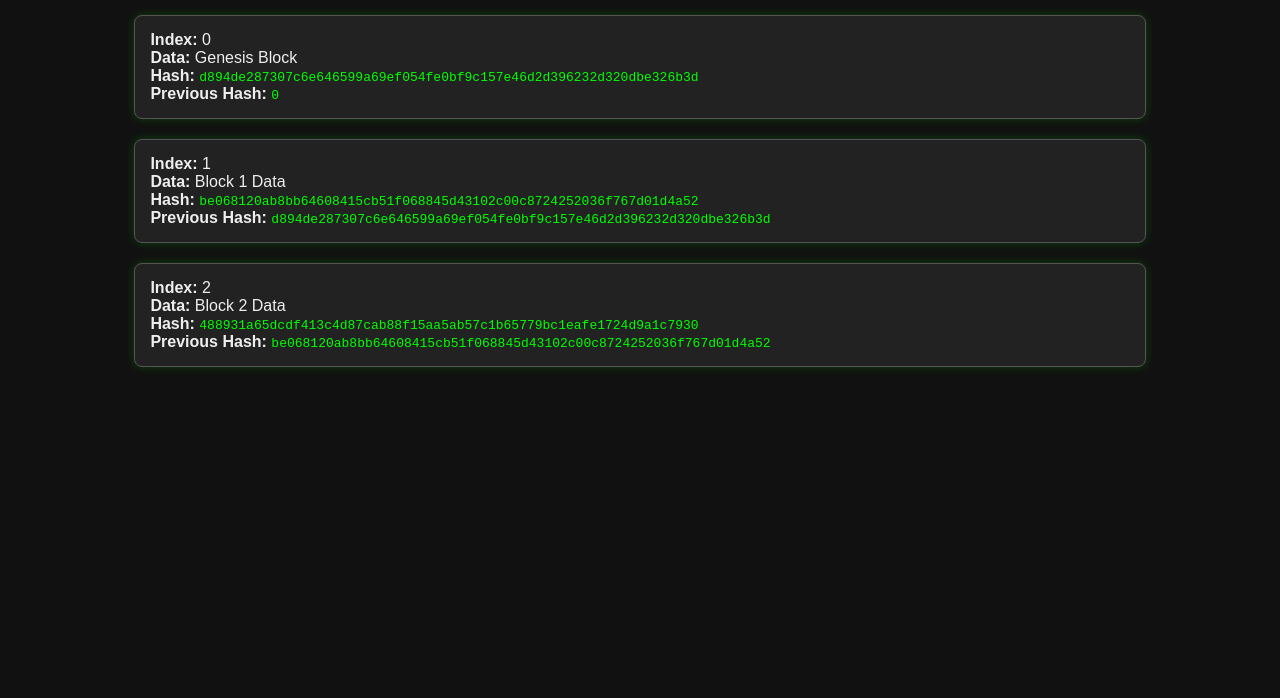
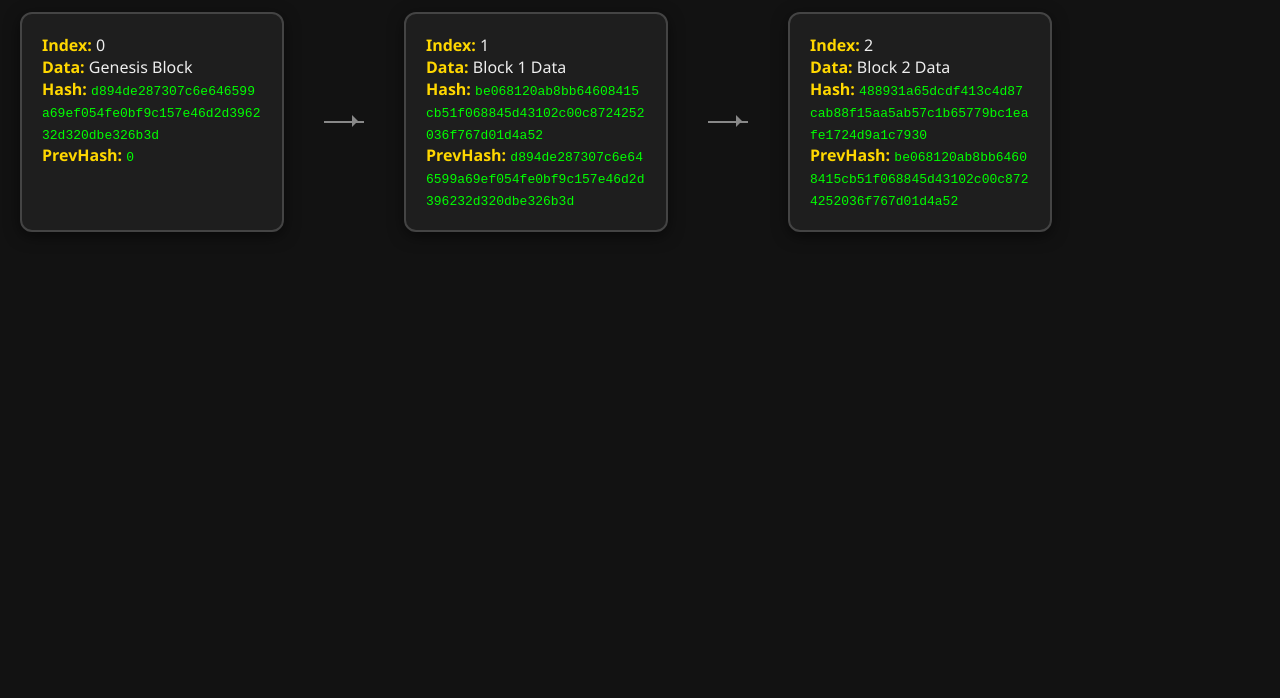
Before and after one commit to DeedLink/blockchain-cpp, a plain HTML site: page web/index.html in a window 1280 px wide. Shown: the part 102-800 px from the top of the page. Drawn offline with Linux system fonts and the light colour scheme.

Commit message:
web view updated

```diff
--- a/web/index.html
+++ b/web/index.html
@@ -1,14 +1,19 @@
 <!DOCTYPE html>
 <html lang="en">
 <head>
-    <meta charset="UTF-8">
-    <title>Blockchain Visualizer</title>
-    <link rel="stylesheet" href="style.css">
+<meta charset="UTF-8">
+<meta name="viewport" content="width=device-width, initial-scale=1.0">
+<title>Blockchain Visualizer</title>
+<link rel="stylesheet" href="style.css">
 </head>
 <body>
+
+<header>
     <h1>🧱 Blockchain Visualizer</h1>
-    <div id="blocks"></div>
+</header>
 
-    <script src="script.js"></script>
+<div class="chain" id="chain"></div>
+
+<script src="script.js"></script>
 </body>
 </html>
--- a/web/script.js
+++ b/web/script.js
@@ -1,25 +1,31 @@
 async function loadBlockchain() {
-    try {
-        const res = await fetch('../blockchain.json');
-        const chain = await res.json();
+    const res = await fetch('blockchain.json');
+    const blockchain = await res.json();
 
-        const container = document.getElementById('blocks');
+    const container = document.getElementById('chain');
     container.innerHTML = '';
 
-        chain.forEach(block => {
-            const div = document.createElement('div');
-            div.className = 'block';
-            div.innerHTML = `
+    const keys = Object.keys(blockchain);
+    keys.forEach((key, idx) => {
+        const block = blockchain[key];
+
+        const blockDiv = document.createElement('div');
+        blockDiv.className = 'block';
+        blockDiv.innerHTML = `
             <b>Index:</b> ${block.index}<br>
             <b>Data:</b> ${block.data}<br>
             <b>Hash:</b> <code>${block.hash}</code><br>
-                <b>Previous Hash:</b> <code>${block.previousHash}</code>
+            <b>PrevHash:</b> <code>${block.previousHash}</code>
         `;
-            container.appendChild(div);
+        container.appendChild(blockDiv);
+
+        // Only add arrow if next block exists on the same row
+        if (idx < keys.length - 1) {
+            const arrowDiv = document.createElement('div');
+            arrowDiv.className = 'arrow';
+            container.appendChild(arrowDiv);
+        }
     });
-    } catch (err) {
-        console.error("Failed to load blockchain.json", err);
-    }
 }
 
 loadBlockchain();
--- a/web/style.css
+++ b/web/style.css
@@ -1,32 +1,79 @@
+/* General styles */
 body {
-    font-family: sans-serif;
-    background: #111;
+    font-family: 'Segoe UI', sans-serif;
+    background: #121212;
     color: #eee;
+    margin: 0;
     padding: 20px;
 }
 
-h1 {
+header h1 {
     text-align: center;
-    margin-bottom: 20px;
+    margin-bottom: 30px;
+    color: #FFD700;
 }
 
-#blocks {
+/* Chain layout */
+.chain {
     display: flex;
-    flex-direction: column;
-    align-items: center;
+    flex-wrap: wrap;       /* Allow wrapping when no space */
+    justify-content: flex-start;
+    gap: 20px 40px;        /* vertical and horizontal gap */
 }
 
+/* Block card */
 .block {
-    border: 1px solid #555;
-    border-radius: 8px;
-    background: #222;
-    margin: 10px;
-    padding: 15px;
-    width: 80%;
-    box-shadow: 0 0 10px rgba(0, 255, 0, 0.2);
+    background: #1E1E1E;
+    border: 2px solid #444;
+    border-radius: 12px;
+    padding: 20px;
+    min-width: 220px;
+    max-width: 220px;
+    box-shadow: 0 4px 15px rgba(0,0,0,0.5);
+    transition: transform 0.3s, box-shadow 0.3s;
 }
 
-code {
-    color: #0f0;
-    word-break: break-all;
+.block:hover {
+    transform: translateY(-5px);
+    box-shadow: 0 8px 25px rgba(0,0,0,0.7);
 }
+
+.block b { color: #FFD700; }
+.block code { color: #0f0; word-break: break-all; }
+
+/* Arrow between blocks */
+.arrow {
+    width: 40px;
+    height: 2px;
+    background: #888;
+    align-self: center;
+    position: relative;
+    flex-shrink: 0;
+}
+
+.arrow::after {
+    content: '';
+    position: absolute;
+    right: 0;
+    top: -6px;
+    border: 6px solid transparent;
+    border-left-color: #888;
+}
+
+/* Mobile / small screens */
+@media (max-width: 768px) {
+    .chain {
+        gap: 20px 20px;
+    }
+    .block {
+        min-width: calc(50% - 20px);
+        max-width: calc(50% - 20px);
+    }
+}
+
+@media (max-width: 480px) {
+    .block {
+        min-width: 100%;
+        max-width: 100%;
+    }
+}
```
Lines whose indentation alone changed are shown as unchanged.
